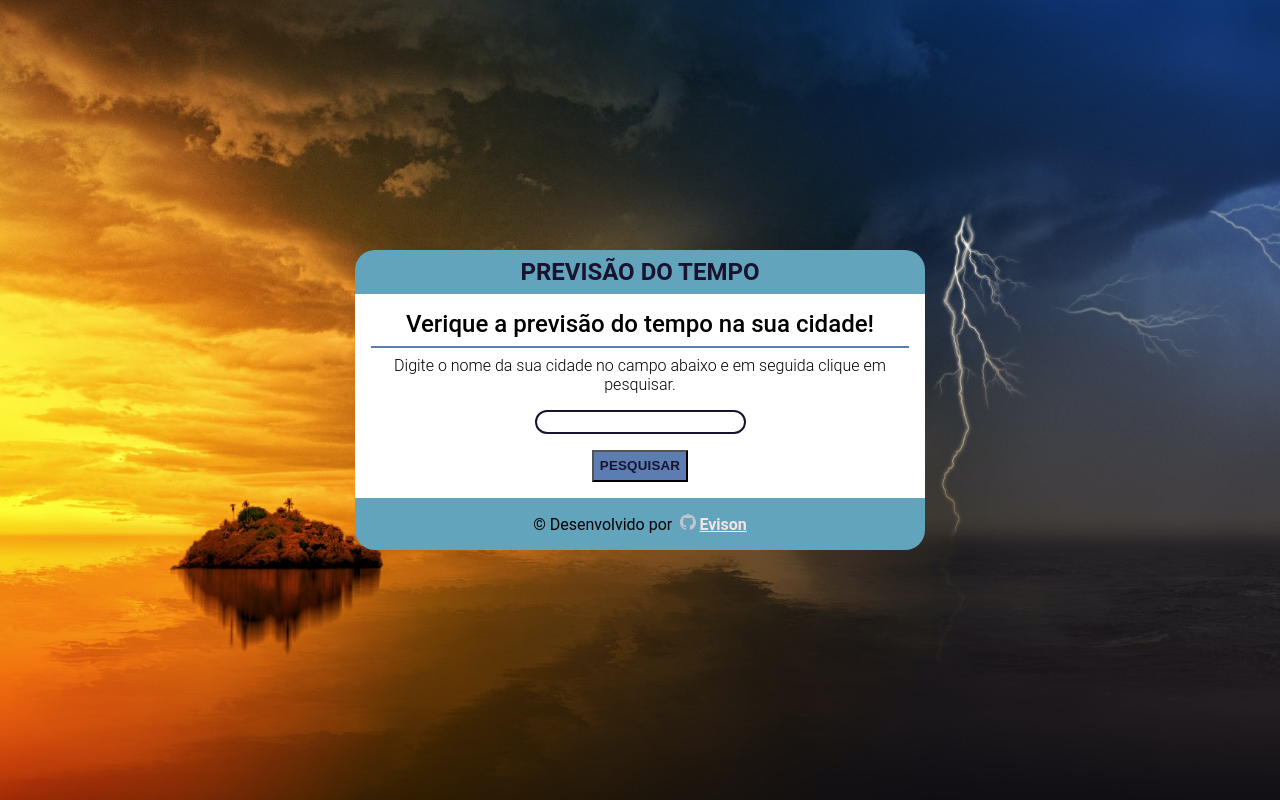
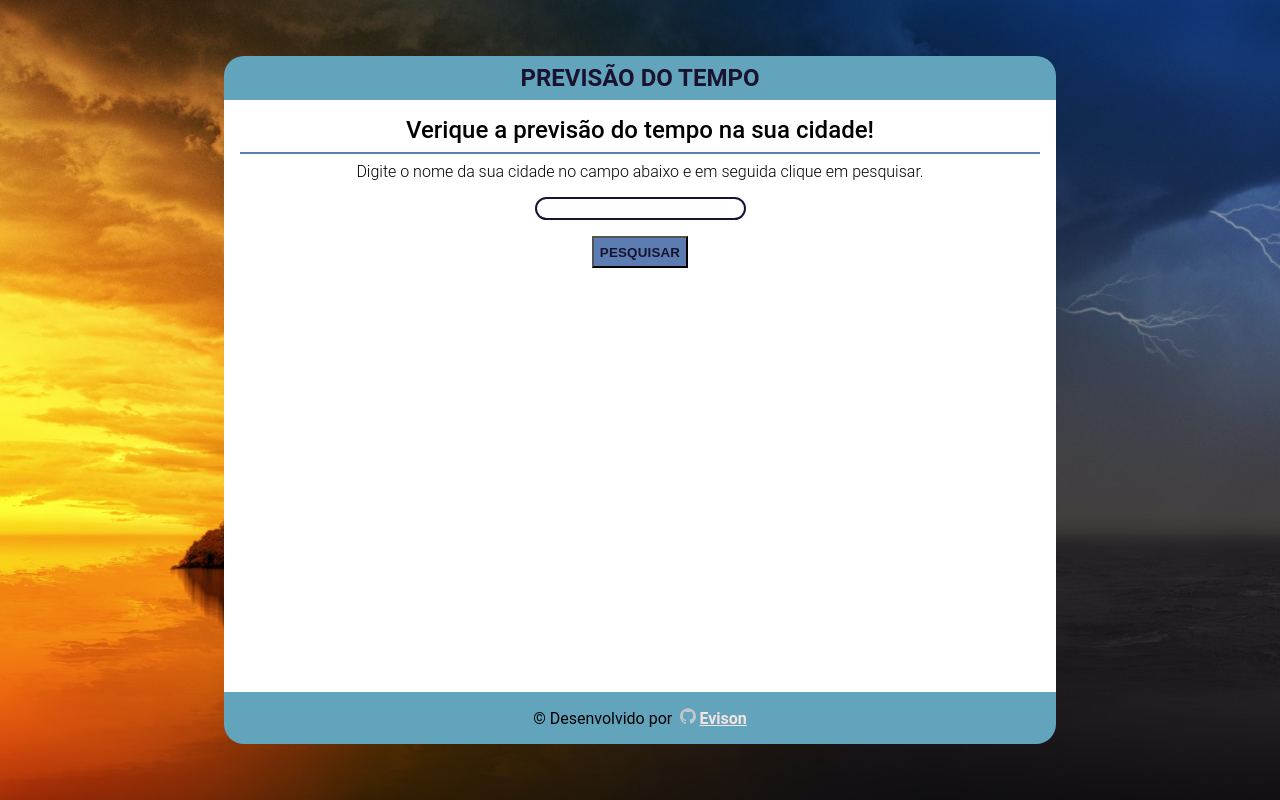
Before and after one commit to evisonpacheco/previsao-do-tempo, a React (Create React App) app: page / in a window 1280 px wide. Built offline with nearby package versions, Linux system fonts and the light colour scheme.

Commit message:
improvement styles: adicionado responsividade
Adicionado responsividade na seção main

```diff
--- a/public/styles/components/_main.scss
+++ b/public/styles/components/_main.scss
@@ -45,3 +45,15 @@
     }
   }
 }
+
+@media screen and (min-height: 800px) {
+  .main {
+    height: 35rem;
+  }
+}
+
+@media screen and (min-width: 1200px) {
+  .main {
+    width: 50rem;
+  }
+}
--- a/public/styles/style.css
+++ b/public/styles/style.css
@@ -88,6 +88,18 @@ body {
   cursor: pointer;
 }
 
+@media screen and (min-height: 800px) {
+  .main {
+    height: 35rem;
+  }
+}
+
+@media screen and (min-width: 1200px) {
+  .main {
+    width: 50rem;
+  }
+}
+
 .footer {
   background-color: #61A4BC;
   border-radius: 0 0 20px 20px;
```
Also changed, not shown: 1 other file (tests, documents, lock files or other folders).
